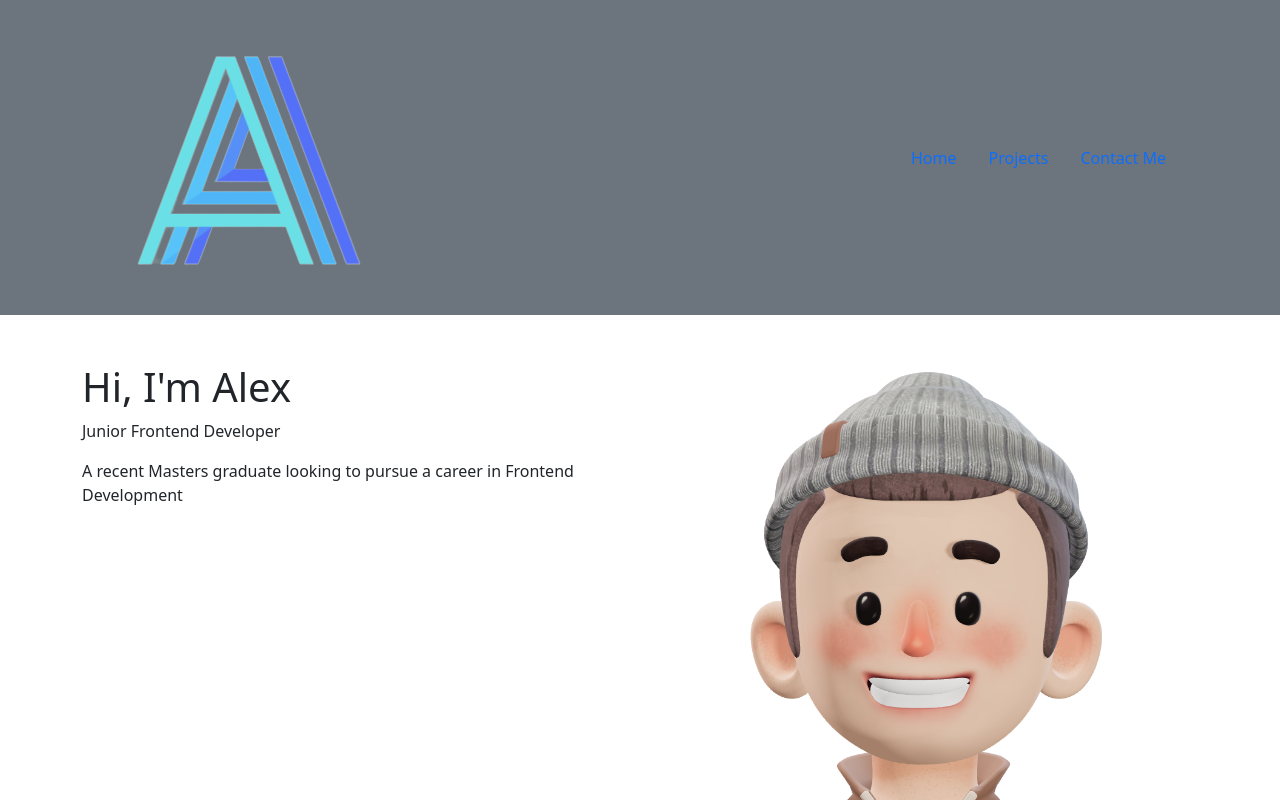
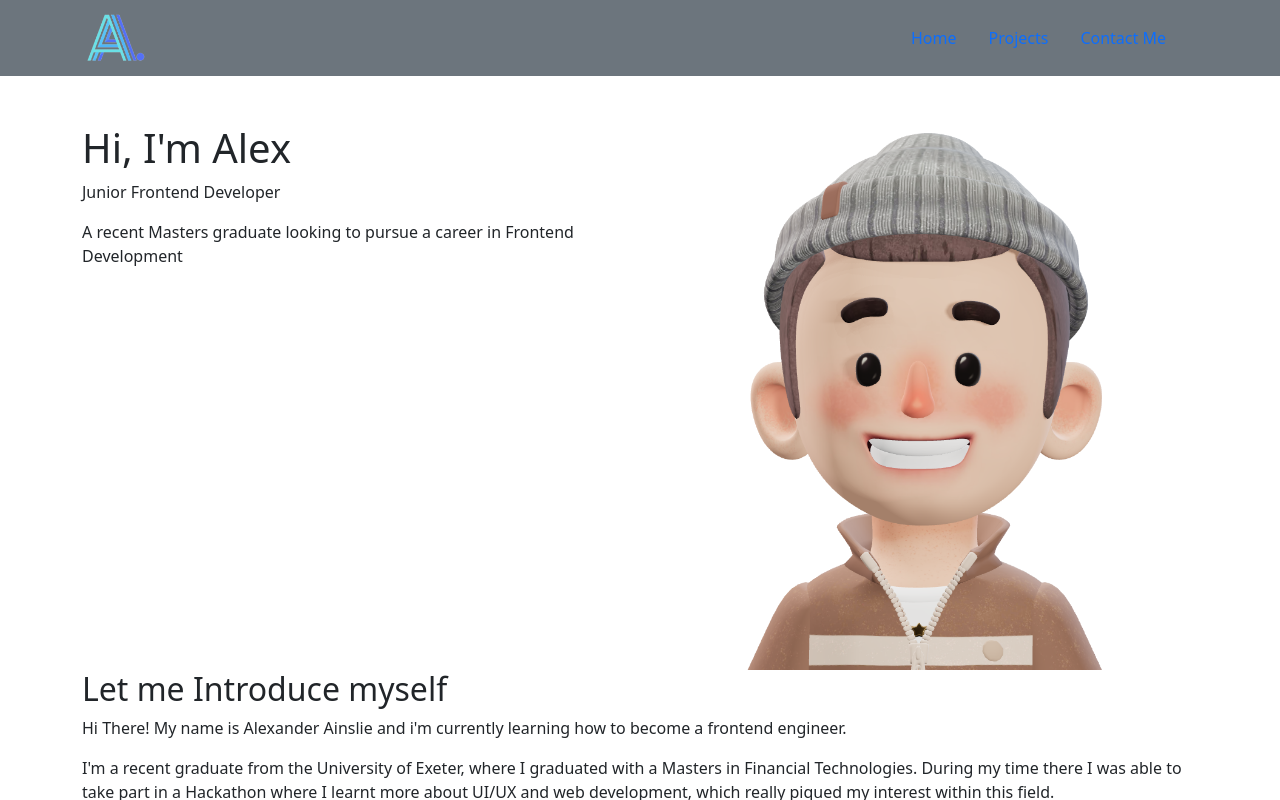
Before and after one commit to AlexAins/React-Portfolio, a React (Create React App) app: page / in a window 1280 px wide. Shown: the top 800 px of the page. Built offline with nearby package versions, Linux system fonts and the light colour scheme.

Commit message:
edited logo

```diff
--- a/src/components/Header.js
+++ b/src/components/Header.js
@@ -4,9 +4,9 @@ import LogoBlue from '../assets/logoBlue.png'
 
 function Header(){
     return(
-    <nav className="navbar navbar-expand-md bg-secondary py-3">
+    <nav className="navbar navbar-expand-md bg-secondary">
         <div className="container">
-            <img className="navbar-brand img-fluid" src={LogoBlue} alt="Logo of a blue letter A"/>
+            <img className="navbar-brand img-fluid" src={LogoBlue} alt="Logo of a blue letter A" style={{height: '60px'}}/>
             <button className="navbar-toggler" type="button" data-bs-toggle="collapse" data-bs-target="#navbarCollapse" aria-controls="navbarCollapse" aria-expanded="false" aria-label="Toggle navigation">
                 <span className="navbar-toggler-icon"></span>
             </button>
```
Also changed, not shown: src/assets/logoBlack.png, src/assets/logoBlue.png.
